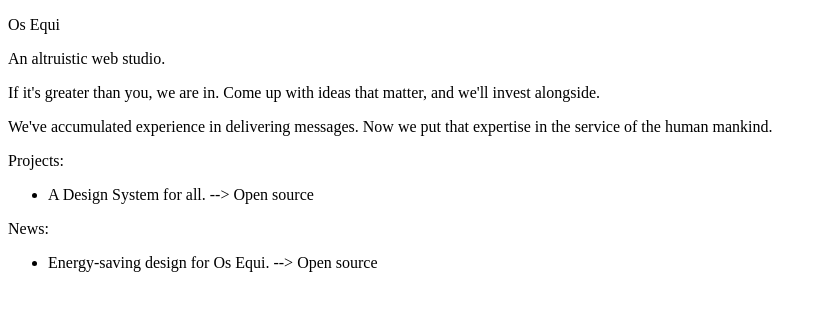
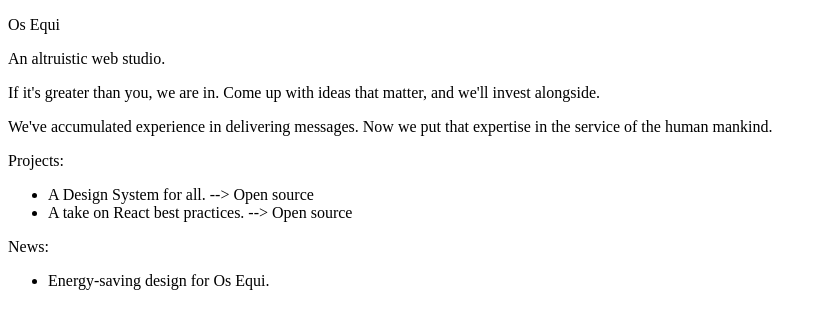
Before and after one commit to metamn/osequi, a Next.js app: page / in a window 1280 px wide. Shown: the top 328 px of the page, without its empty margins (0-823 px from the left). Built offline with nearby package versions, Linux system fonts and the light colour scheme.

Commit message:
Updating copy

```diff
--- a/pages/index.js
+++ b/pages/index.js
@@ -21,11 +21,12 @@
       <p>Projects:</p>
       <ul>
         <li>A Design System for all. --> Open source</li>
+        <li>A take on React best practices. --> Open source</li>
       </ul>
 
       <p>News:</p>
       <ul>
-        <li>Energy-saving design for Os Equi. --> Open source</li>
+        <li>Energy-saving design for Os Equi.</li>
       </ul>
     </>
   );
```
